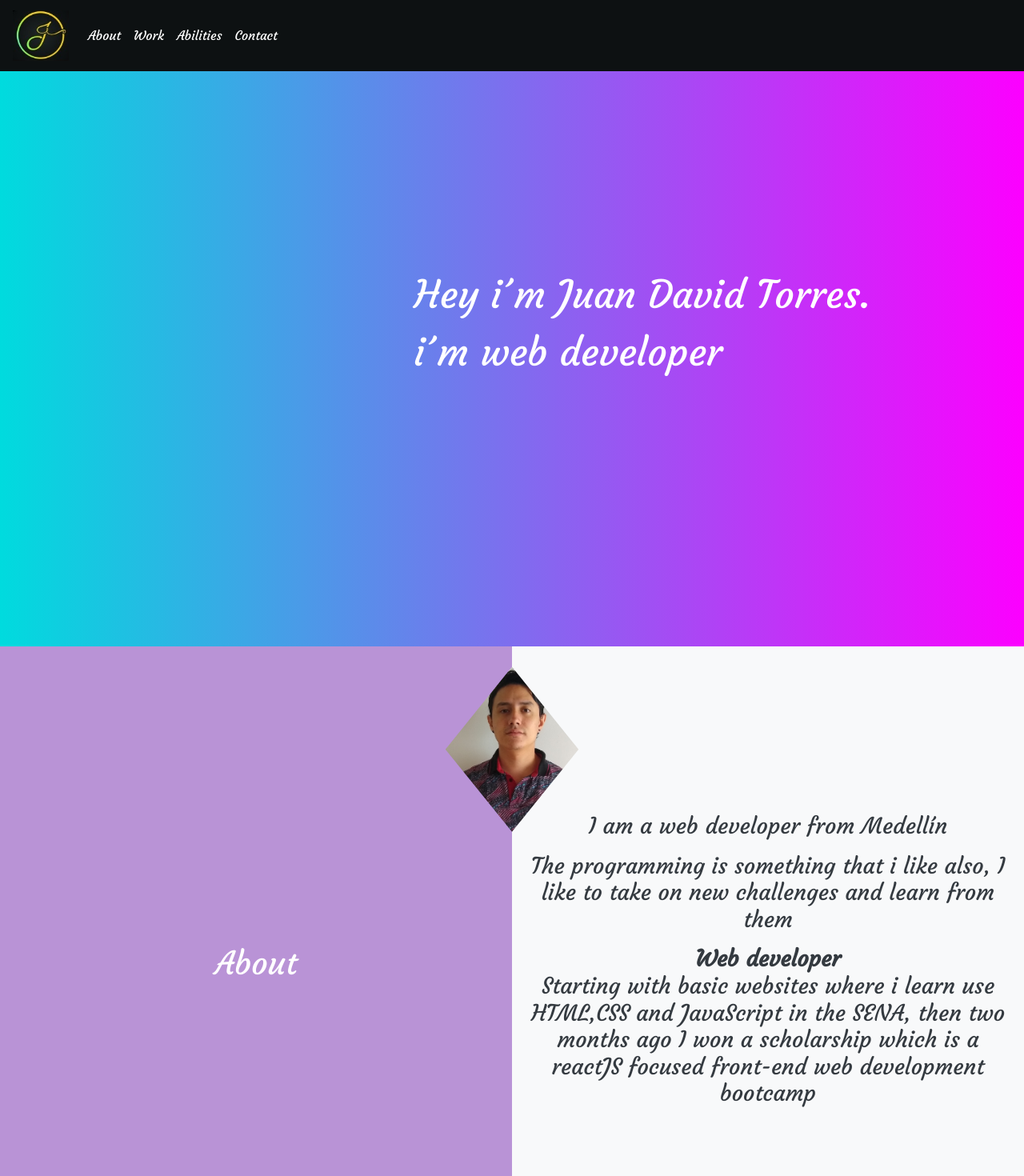
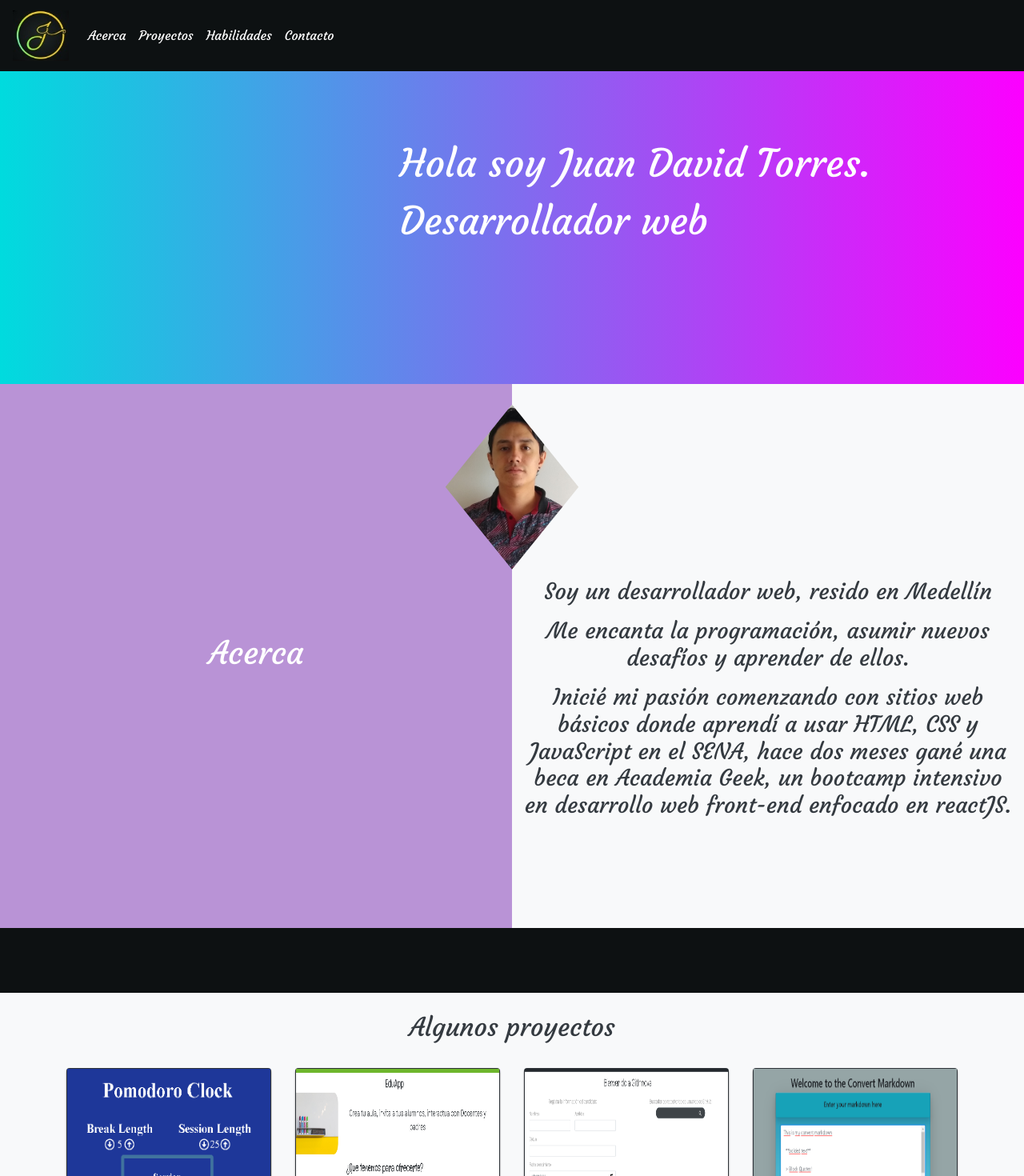
Before and after one commit to JuanTorres8718/Portfolio-React, a React (Create React App) app: page / in a window 1280 px wide. Shown: the top 1470 px of the page at 80% size. Built offline with nearby package versions, Linux system fonts and the light colour scheme.

Commit message:
modificaciones al portafolio

```diff
--- a/src/components/About.js
+++ b/src/components/About.js
@@ -2,17 +2,15 @@ import React from 'react';
 import photo from '../images/foto-perfil.jpg'
 
 const About = () =>(
-    <div className={`row bg-color vh-100`}>
+    <div className={`row bg-color height-about`}>
         <img className="img-profile" src={photo} alt="profile" />
         <div className="col-12 col-md-6 d-flex justify-content-center align-items-center">
-            <h1>About</h1>
+            <h1>Acerca</h1>
         </div>
         <div className="info-contact d-flex justify-content-center flex-column col-12 col-md-6 bg-light text-dark h3 m-0">
-            <p>I am a web developer from Medellín</p>
-            <p>The programming is something that i like
-                also, I like to take on new challenges and learn from them</p>
-            <strong>Web developer</strong>
-            <p>Starting with basic websites where i learn use HTML,CSS and JavaScript in the SENA, then two months ago I won a scholarship which is a reactJS focused front-end web development bootcamp</p>
+            <p className="margin-p">Soy un desarrollador web, resido en Medellín</p>
+            <p>Me encanta la programación, asumir nuevos desafíos y aprender de ellos.</p>
+            <p>Inicié mi pasión comenzando con sitios web básicos donde aprendí a usar HTML, CSS y JavaScript en el SENA, hace dos meses gané una beca en Academia Geek, un bootcamp intensivo en desarrollo web front-end enfocado en reactJS.</p>
         </div>
     </div>
   )
--- a/src/components/Contact.js
+++ b/src/components/Contact.js
@@ -3,15 +3,14 @@ import { FontAwesomeIcon } from '@fortawesome/react-fontawesome';
 import { faLinkedinIn, faGithub } from '@fortawesome/free-brands-svg-icons';
 
 const Contact = () => (
-    <div className={`row bg-color margin-contact vh-100`}>
+    <div className={`row bg-color margin-contact`}>
         <div className="col-12 col-md-6 d-flex justify-content-center align-items-center">
-            <h1 id="contact-me">Contact</h1>
+            <h1 id="contact-me">Contacto</h1>
         </div>
         <div className="info-contact col-12 col-md-6 bg-light text-dark h3 d-flex justify-content-center flex-column m-0">
-            <p>If you want to collaborate on crafting amazing experience for people – you are very welcome to contact me.</p>
-            <p>I am available for full-time employment or freelance projects.</p>
+            <p>Si deseas que trabajemos en la creación de una experiencia increíble para las personas, contáctame.</p>
+            <p>Estoy disponible para empleo a tiempo completo o proyectos independientes.</p>
             <strong>Juan David Torres</strong>
-            <p>Web developer</p>
             <a href="/">jdtorres8718@gmail.com</a>
             <div className="row icons-contact">
                 <div className="col-1">
--- a/src/components/Content.js
+++ b/src/components/Content.js
@@ -17,8 +17,8 @@ const Content = () => {
             />
             <main>
                 <div className="title" id="title-init">
-                    <span className="texto" style={{color: '#fff'}}>Hey i´m Juan David Torres. <br/>
-                    i´m web developer</span>
+                    <span className="texto" style={{color: '#fff'}}>Hola soy Juan David Torres. <br/>
+                    Desarrollador web</span>
                 </div>
                 <div className="container-fluid" id="about">
                 <About />
@@ -38,7 +38,7 @@ const Content = () => {
             </main>
             <footer className="color-d information">
                 <img className="rounded mx-auto d-block" src={icon} alt="Logo" />
-                <p className="text-center text-light">All rights reserved &copy; Copyright- Juan David Torres </p>
+                <p className="text-center text-light">Todos los derechos reservados &copy; Copyright- Juan David Torres </p>
             </footer>
         </div>
      );
--- a/src/components/Header.js
+++ b/src/components/Header.js
@@ -13,16 +13,16 @@ const Header = ({icon}) => (
             <div className="collapse navbar-collapse" id="navbarSupportedContent">
                 <ul className="navbar-nav mr-auto">
                 <li className="nav-item">
-                        <a className="nav-link texto" href="#about">About</a>
+                        <a className="nav-link texto" href="#about">Acerca</a>
                 </li>
                 <li className="nav-item active">
-                    <a className="nav-link texto" href="#project">Work</a>
+                    <a className="nav-link texto" href="#project">Proyectos</a>
                 </li>
                 <li className="nav-item active">
-                    <a className="nav-link texto" href="#abilities">Abilities</a>
+                    <a className="nav-link texto" href="#abilities">Habilidades</a>
                 </li>
                 <li className="nav-item">
-                    <a className="nav-link texto" href="#contact-me">Contact</a>
+                    <a className="nav-link texto" href="#contact-me">Contacto</a>
                 </li>
                 </ul>
             </div>
--- a/src/components/habilities/HabilitiesComponent.js
+++ b/src/components/habilities/HabilitiesComponent.js
@@ -13,53 +13,53 @@ import reactImg from '../../images/react.png'
 
 const HabilitiesComponent = () => {
     return (
-        <div className="row col-11 m-auto pt-4">
+        <div className="row col-11 m-auto pt-4 justify-content-center">
             <div className="col-12 text-center">
-                <h2 className="text-dark" id="abilities">Abilities</h2>
+                <h2 className="text-dark" id="abilities">Habilidades</h2>
             </div>
-            <div className="col-11 col-sm-6 col-md-6 col-lg-4 col-xl-3 mt-4 mb-4">
-                <div className="card">
-                    <img src={htmlImg} className="img-cards" alt="pomodoro" />
+            <div className="col-6 col-sm-6 col-md-4 col-lg-3 col-xl-3 mt-4 mb-4">
+                <div className="card width-card">
+                    <img src={htmlImg} className="img-cards-abilities" alt="pomodoro" />
                 </div>
             </div>
-            <div className="col-11 col-sm-6 col-md-6 col-lg-4 col-xl-3 mt-4 mb-4">
-                <div className="card">
-                    <img src={cssImg} className="img-cards" alt="pomodoro" />
+            <div className="col-6 col-sm-6 col-md-4 col-lg-3 col-xl-3 mt-4 mb-4">
+                <div className="card width-card">
+                    <img src={cssImg} className="img-cards-abilities" alt="pomodoro" />
                 </div>
             </div>
-            <div className="col-11 col-sm-6 col-md-6 col-lg-4 col-xl-3 mt-4 mb-4">
-                <div className="card">
-                    <img src={javascriptImg} className="img-cards" alt="pomodoro" />
+            <div className="col-6 col-sm-6 col-md-4 col-lg-3 col-xl-3 mt-4 mb-4">
+                <div className="card width-card">
+                    <img src={javascriptImg} className="img-cards-abilities" alt="pomodoro" />
                 </div>
             </div>
-            <div className="col-11 col-sm-6 col-md-6 col-lg-4 col-xl-3 mt-4 mb-4">
-                <div className="card">
-                    <img src={reactImg} className="img-cards" alt="pomodoro" />
+            <div className="col-6 col-sm-6 col-md-4 col-lg-3 col-xl-3 mt-4 mb-4">
+                <div className="card width-card">
+                    <img src={reactImg} className="img-cards-abilities" alt="pomodoro" />
                 </div>
             </div>
-            <div className="col-11 col-sm-6 col-md-6 col-lg-4 col-xl-3 mt-4 mb-4">
-                <div className="card">
-                    <img src={laravelImg} className="img-cards" alt="pomodoro" />
+            <div className="col-6 col-sm-6 col-md-4 col-lg-3 col-xl-3 mt-4 mb-4">
+                <div className="card width-card">
+                    <img src={mysqlImg} className="img-cards-abilities" alt="pomodoro" />
                 </div>
             </div>
-            <div className="col-11 col-sm-6 col-md-6 col-lg-4 col-xl-3 mt-4 mb-4">
-                <div className="card">
-                    <img src={bootstrapImg} className="img-cards" alt="pomodoro" />
+            <div className="col-6 col-sm-6 col-md-4 col-lg-3 col-xl-3 mt-4 mb-4">
+                <div className="card width-card">
+                    <img src={laravelImg} className="img-cards-abilities" alt="pomodoro" />
                 </div>
             </div>
-            <div className="col-11 col-sm-6 col-md-6 col-lg-4 col-xl-3 mt-4 mb-4">
-                <div className="card">
-                    <img src={phpImg} className="img-cards" alt="pomodoro" />
+            <div className="col-6 col-sm-6 col-md-4 col-lg-3 col-xl-3 mt-4 mb-4">
+                <div className="card width-card">
+                    <img src={bootstrapImg} className="img-cards-abilities" alt="pomodoro" />
                 </div>
             </div>
-            <div className="col-11 col-sm-6 col-md-6 col-lg-4 col-xl-3 mt-4 mb-4">
-                <div className="card">
-                    <img src={gitImg} className="img-cards" alt="pomodoro" />
+            <div className="col-6 col-sm-6 col-md-4 col-lg-3 col-xl-3 mt-4 mb-4">
+                <div className="card width-card">
+                    <img src={phpImg} className="img-cards-abilities" alt="pomodoro" />
                 </div>
             </div>
-            <div className="col-11 col-sm-6 col-md-6 col-lg-4 col-xl-3 mt-4 mb-4">
-                <div className="card">
-                    <img src={mysqlImg} className="img-cards" alt="pomodoro" />
+            <div className="col-6 col-sm-6 col-md-4 col-lg-3 col-xl-3 mt-4 mb-4">
+                <div className="card width-card">
+                    <img src={gitImg} className="img-cards-abilities" alt="pomodoro" />
                 </div>
             </div>
         </div>
--- a/src/components/projects/ProjectsComponent.js
+++ b/src/components/projects/ProjectsComponent.js
@@ -16,7 +16,7 @@ const ProjectsComponent = () => {
     return (
         <div className="row col-11 m-auto pt-4">
             <div className="col-12 text-center">
-                <h2 className="text-dark" id="project">Some Projects</h2>
+                <h2 className="text-dark" id="project">Algunos proyectos</h2>
             </div>
             <div className="col-11 col-sm-6 col-md-6 col-lg-4 col-xl-3 mt-4 mb-4">
                 <a href="https://juantorres8718.github.io/pomodoro-Clock/" target="_blank" rel="noopener noreferrer" className="a-style">
--- a/src/styles/Content.css
+++ b/src/styles/Content.css
@@ -11,8 +11,19 @@
     height: 25vh;
 }
 
+.margin-contact{
+    height: 70vh;
+}
+
 .height-btn{
     height: 25vh;
+}
+
+.height-about{
+    height: 85vh;
+}
+.margin-p{
+    margin-top: 20%;
 }
 
 .btn-page{
@@ -34,7 +45,7 @@
 
 .title{
     width: 70vw;
-    height: 101vh;
+    height: 60vh;
     margin: auto;
     display: flex;
     justify-content: flex-end;
@@ -47,6 +58,11 @@
 
 .texto {
     color: #fff;
+}
+
+.width-card{
+    width: 15vw;
+    margin: auto;
 }
 
 .img-profile{
@@ -63,6 +79,12 @@
     max-width:100%;
     height: 30vh;
 }
+
+.img-cards-abilities{
+    max-width:100%;
+    height: 15vh;
+}
+
 
 /* -----------------icons -------------------*/
 .icons-contact{
@@ -173,34 +195,7 @@ svg{
 .visible .img-pomodoro img{
     width: 47vw;
 }
-/*
-@keyframes visible {
-    0% {
-      opacity: 0.5;
-      transform: translateX(-200px);
-    }
-    50% {
-      opacity: 0.7;
-    }
-    100% {
-      opacity: 1;
-      transform: translateX(0px);
-    }
-}
 
-@keyframes move {
-    0% {
-      opacity: 0.5;
-      transform: translateY(-20px);
-    }
-    50% {
-      opacity: 0.7;
-    }
-    100% {
-      opacity: 1;
-      transform: translateY(-80px);
-    }
-} */
 
 @media only screen and (min-width:320px) and (max-width:375px){
 
```
